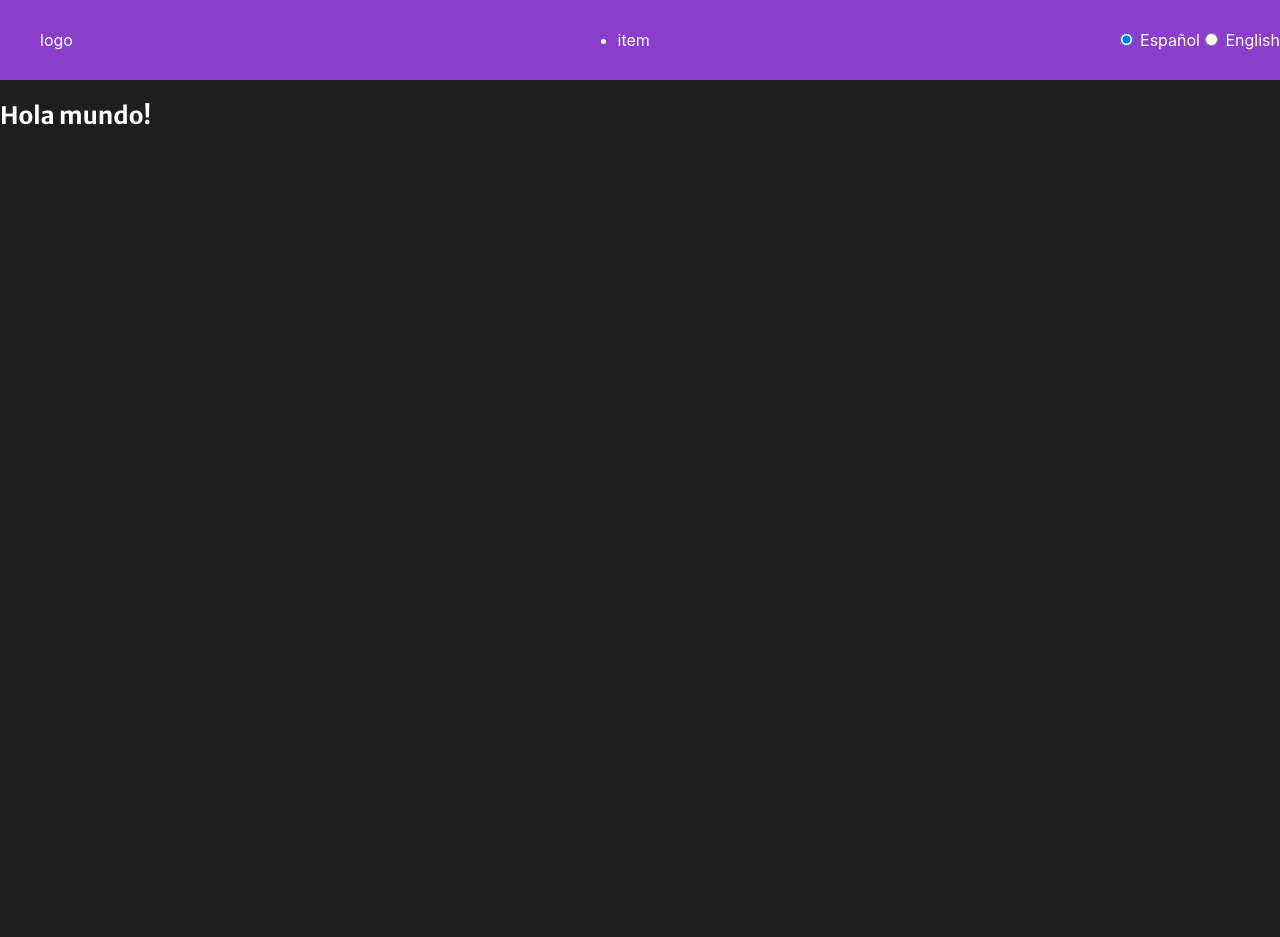
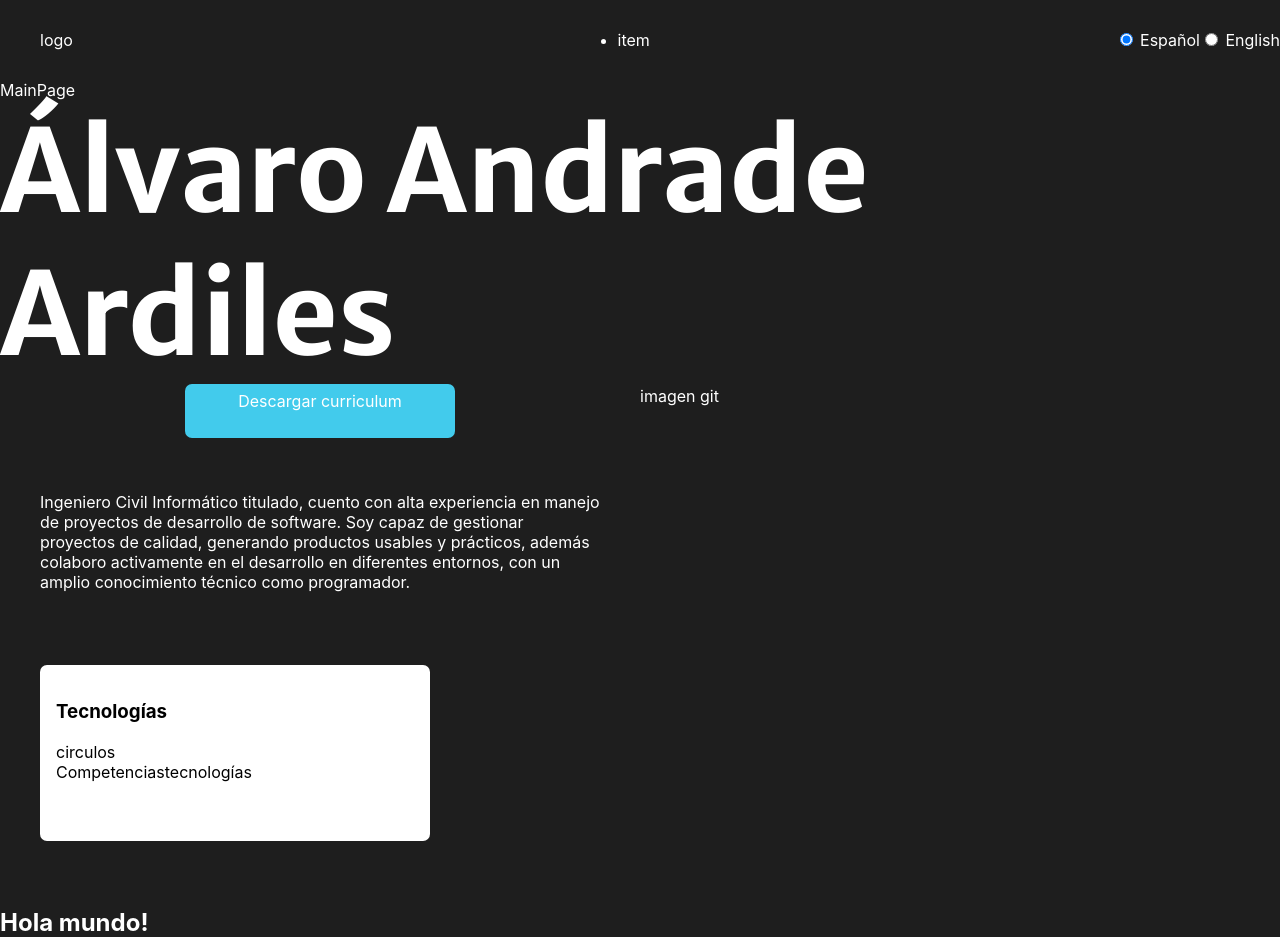
Before and after one commit to 4ndr01dev/portfolio, a React (Create React App) app: page / in a window 1280 px wide. Before the commit the page ends 800 px from the top, so only its background shows below. Built offline with nearby package versions, Linux system fonts and the light colour scheme.

Commit message:
🌐 💄  layout and styling

```diff
--- a/public/locales/es/translation.json
+++ b/public/locales/es/translation.json
@@ -1,3 +1,8 @@
 {
-    "welcome": "Hola mundo!"
+    "welcome": "Hola mundo!",
+    "cv": "Descargar curriculum",
+    "technologyTitle": "Tecnologías",
+    "technologySubtitle": "Competencias",
+    "technologyDescription": "tecnologías",
+    "description": "Ingeniero Civil Informático titulado, cuento con alta experiencia en manejo de proyectos de desarrollo de software. Soy capaz de gestionar proyectos de calidad, generando productos usables y prácticos, además colaboro activamente en el desarrollo en diferentes entornos, con un amplio conocimiento técnico como programador."
 }
--- /dev/null
+++ b/src/App.scss
@@ -0,0 +1,10 @@
+.App {
+    display: flex;
+    flex-direction: column;
+    height: 100vh;
+    .MainPage {
+        display: flex;
+        flex-direction: column;
+        height: 100%;
+    }
+}
--- a/src/App.tsx
+++ b/src/App.tsx
@@ -1,18 +1,16 @@
 import React from 'react';
-import { useTranslation } from 'react-i18next';
 import Navbar from './components/Navbar';
+import MainPage from './pages/MainPage';
+import './App.scss'
 
 function App() {
-  const {t} = useTranslation()
   return (
     <div className="App">
       <header className="App-header">
       <Navbar></Navbar>
       </header>
-      <section>
-        <h1>
-          {t("welcome")}
-        </h1>
+      <section className='MainPage'>
+        <MainPage></MainPage>
       </section>
     </div>
   );
--- /dev/null
+++ b/src/components/DescriptionSection.scss
@@ -0,0 +1,49 @@
+@import '/src/index.scss';
+
+.profile {
+
+
+    .button {
+        display: flex;
+        height: 10%;
+        justify-content: center;
+        align-items: center;
+
+        a {
+            text-decoration: none;
+            text-align: center;
+            color: white;
+            width: 20vw;
+            height: 80%;
+            background: $primary-color;
+            padding: 7px;
+            border-radius: 7px;
+
+        }
+    }
+
+    .description {
+        height: 40%;
+
+        p {
+            padding: 5vh;
+        }
+    }
+
+    .technologies {
+        height: 40%;
+        display: flex;
+
+        align-items: center;
+        .technologiesCard {
+            margin: 5vh;
+            background-color: white;
+            color: black;
+            height: 18vh;
+            width: 28vw;
+            padding: 2vh;
+            border-radius: 7px;
+
+        }
+    }
+}
--- /dev/null
+++ b/src/components/DescriptionSection.tsx
@@ -0,0 +1,41 @@
+import React from 'react'
+import { useTranslation } from 'react-i18next';
+import './DescriptionSection.scss'
+
+const DescriptionSection = () => {
+    const { t } = useTranslation()
+    return (
+        <section className='profile'>
+            <div className='button'>
+                <a href='google.com'> {t('cv')} </a>
+            </div>
+            <div className='description'>
+                <p>
+                    {t('description')}
+                </p>
+            </div>
+
+            <div className='technologies'>
+                <article className='technologiesCard'>
+
+                <h3>
+                    {t('technologyTitle')}
+
+                </h3>
+                <section>
+                    <div>
+                        circulos
+                    </div>
+                    <div>
+                        {t('technologySubtitle')}
+                        {t('technologyDescription')}
+
+                    </div>
+                </section>
+                </article>
+            </div>
+        </section>
+    )
+}
+
+export default DescriptionSection
--- a/src/components/navbar.scss
+++ b/src/components/navbar.scss
@@ -11,6 +11,5 @@ header {
         flex-direction: row;
         width: 100%;
         height: 5rem;
-        background-color: $secondary-color ;
     }
 }
--- a/src/index.scss
+++ b/src/index.scss
@@ -5,6 +5,9 @@ $secondary-color: #8B3DCB;
 $header-font-family: 'Merriweather Sans', sans-serif;
 
 body {
+  display: flex;
+  flex-direction: column;
+  height: 100%;
   padding: 0;
   margin: 0;
   color: $font-color;
--- /dev/null
+++ b/src/pages/MainPage.scss
@@ -0,0 +1,56 @@
+@import '/src/index.scss';
+@import '/src/styles/mixins/mixins.scss';
+
+.container {
+    display: flex;
+    flex-direction: column;
+    height: 100%;
+    width: 100%;
+
+    .title {
+        display: flex;
+        align-items: center;
+        justify-content: center;
+        height: 35vh;
+
+        h1 {
+            margin: 0;
+            display: flex;
+            font-size: 34px;
+        }
+
+        @include for-size(medium) {
+            height: 75vh;
+            margin: 0;
+
+            h1 {
+                margin: 0;
+                font-size: 114px;
+            }
+        }
+    }
+
+    .content {
+        display: flex;
+        flex-direction: column;
+
+        height: 100%;
+
+        section {
+            height: 100%;
+            width: 100%;
+        }
+
+        @include for-size(medium) {
+            flex-direction: row;
+
+            height: 100%;
+            justify-content: space-between;
+
+            section {
+                width: 100%;
+            }
+        }
+    }
+
+}
--- /dev/null
+++ b/src/pages/MainPage.tsx
@@ -0,0 +1,33 @@
+import React from 'react'
+import './MainPage.scss'
+import { useTranslation } from 'react-i18next';
+import DescriptionSection from '../components/DescriptionSection';
+
+
+
+const MainPage = () => {
+  const { t } = useTranslation()
+
+  return (
+    <main className='container'>MainPage
+
+      <article className='title'>
+
+        <h1>
+          Álvaro Andrade Ardiles
+        </h1>
+
+      </article>
+      <article className='content'>
+        <DescriptionSection></DescriptionSection>
+        <section>imagen git</section>
+      </article>
+
+      <h2>
+        {t("welcome")}
+      </h2>
+    </main>
+  )
+}
+
+export default MainPage
```
Also changed, not shown: public/locales/en/translation.json (+7 -1 lines).
